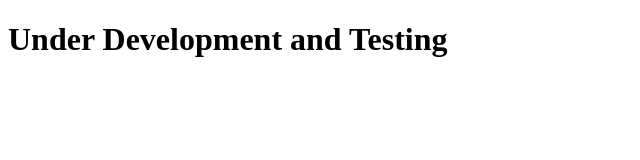
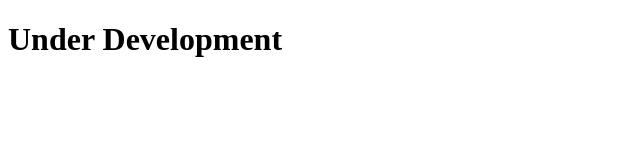
Before and after one commit to ilexl/ForTheMonkeysWebsite, a plain HTML site: page index.html in a window 1280 px wide. Shown: the whole page, without its empty margins (0-640 px from the left). Drawn offline with Linux system fonts and the light colour scheme.

Commit message:
Update index.html

```diff
--- a/index.html
+++ b/index.html
@@ -1,6 +1,6 @@
 <!DOCTYPE html>
 <html>
 <body>
-<h1>Under Development and Testing</h1>
+<h1>Under Development</h1>
 </body>
 </html>
```
